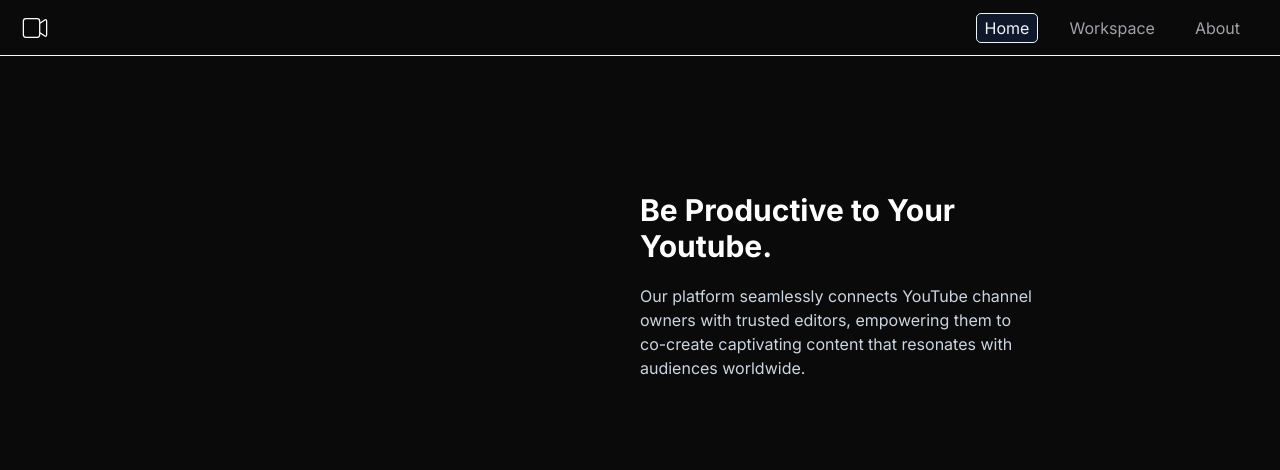
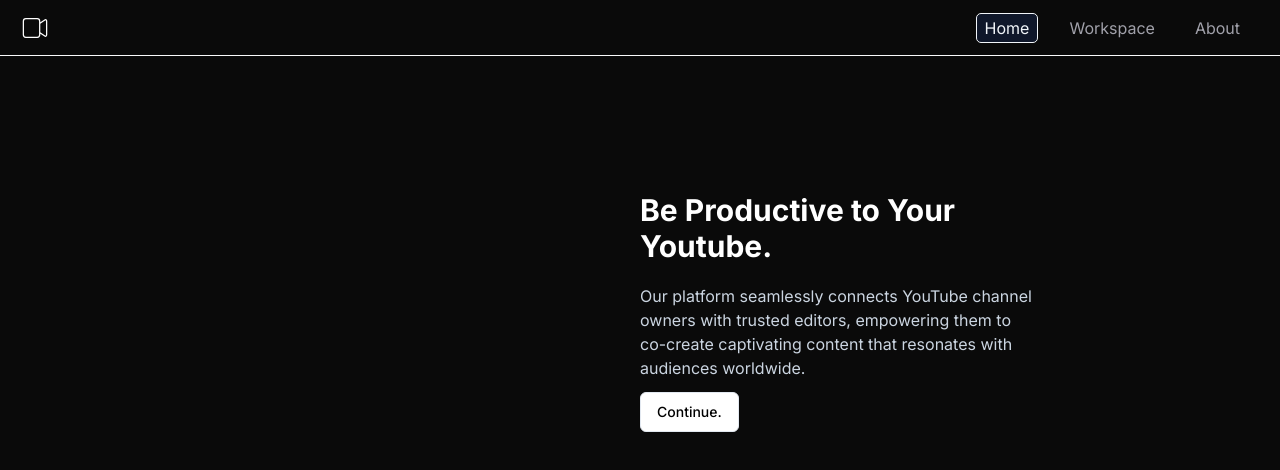
Before and after one commit to Ankitchaudhary810/YT-WORKSPACE, a Next.js app in the folder apps/client/: page / in a window 1280 px wide. Shown: the top 470 px of the page. Built offline with nearby package versions, Linux system fonts and the light colour scheme.

Commit message:
Added: Button on Home Page

```diff
--- a/apps/client/app/page.tsx
+++ b/apps/client/app/page.tsx
@@ -31,6 +31,12 @@
             editors, empowering them to co-create captivating content that
             resonates with audiences worldwide.
           </p>
+          <Button
+            className="mt-3 text-black hover:bg-[#0A0A0A] hover:text-white transition-all"
+            variant="outline"
+          >
+            Continue.
+          </Button>
         </div>
       </div>
     </>
```
